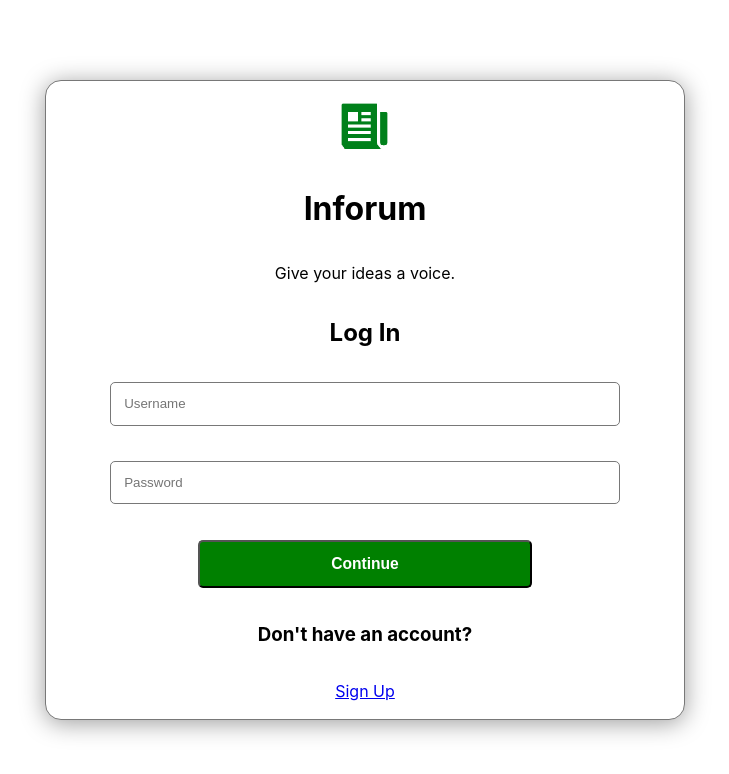
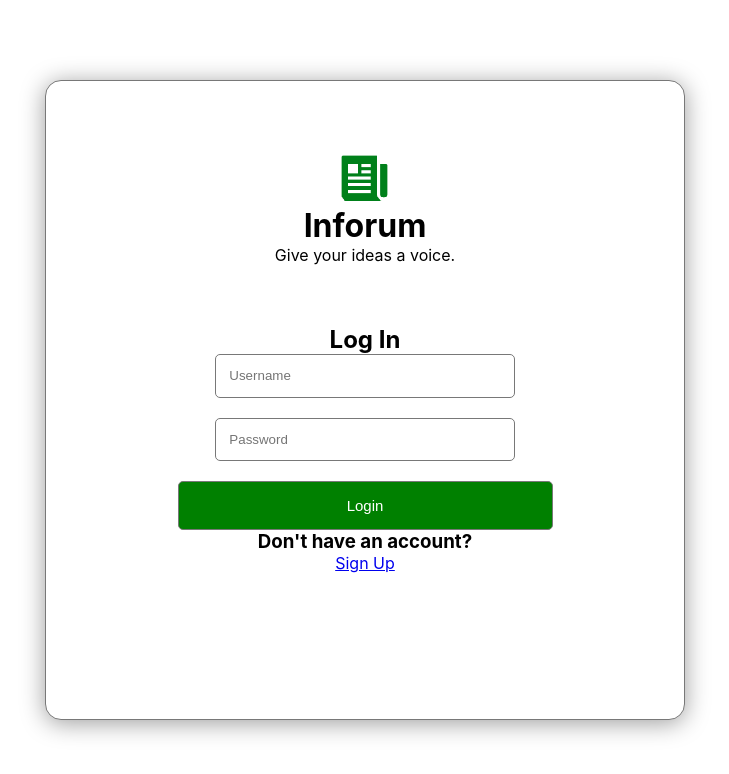
Before and after one commit to chibukasia/inforum, a React (Create React App) app in the folder client/: page / in a window 1280 px wide. Shown: the top 774 px of the page, without its empty margins (275-1004 px from the left). Built offline with nearby package versions, Linux system fonts and the light colour scheme.

Commit message:
nested items in a form and added required syntax for username and password

```diff
--- a/client/src/components/loginform.css
+++ b/client/src/components/loginform.css
@@ -26,9 +26,24 @@
     display: flex;
     flex-direction: column;
     align-items: center;
-    justify-content: space-around;
+
 }
 
+.head{
+    display: flex;
+    flex-direction: column;
+    align-items: center;
+    padding-top: 70px;
+}
+
+form {
+    display: flex;
+    flex-direction: column;
+    align-items: center;
+    justify-content: space-between;
+    padding-top: 60px;
+
+}
 .login-btn{
 
     width: 25em;
@@ -37,6 +52,7 @@
     border-radius: 5px;
     cursor: pointer;
     color: #FFFFFF;
+    font-size: 15px;
 }
 
 input {
--- a/client/src/components/loginform.js
+++ b/client/src/components/loginform.js
@@ -1,24 +1,30 @@
-import React from 'react';
-import"./loginform.css";
-import loginavi from "../loginavi.png"
+import React from "react";
+import "./loginform.css";
+import loginavi from "../loginavi.png";
+//import {useForm} from "react-hook-form";
 
-const LoginForm = ()=> {
+const LoginForm = () => {
   return (
     <div className="loginform">
+        <div className="head">
       <img src={loginavi} alt="login avi" />
       <h1>Inforum</h1>
       <p>Give your ideas a voice.</p>
+      </div>
+
+      <form>
         <h2>Log In</h2>
-            <input type="text"placeholder="Username" />
-            <input type="password"placeholder="Password" />
+        <input type="text" placeholder="Username" required="true" /> <br></br>
+        <input type="password" placeholder="Password" required="true" /><br></br>
 
         <div>
-            <button type="button" className="login-btn"> <h3>Continue</h3></button>
+          <input className="login-btn" type="submit" value="Login" />
         </div>
         <h3>Don't have an account?</h3>
         <a href="./loginform.js">Sign Up</a>
+      </form>
     </div>
-    )
-}
+  );
+};
 
-export default LoginForm
+export default LoginForm;
--- /dev/null
+++ b/package.json
@@ -0,0 +1,5 @@
+{
+  "dependencies": {
+    "react-hook-form": "^7.37.0"
+  }
+}
```
Also changed, not shown: 1 other file (tests, documents, lock files or other folders). Lines whose indentation alone changed are shown as unchanged.
